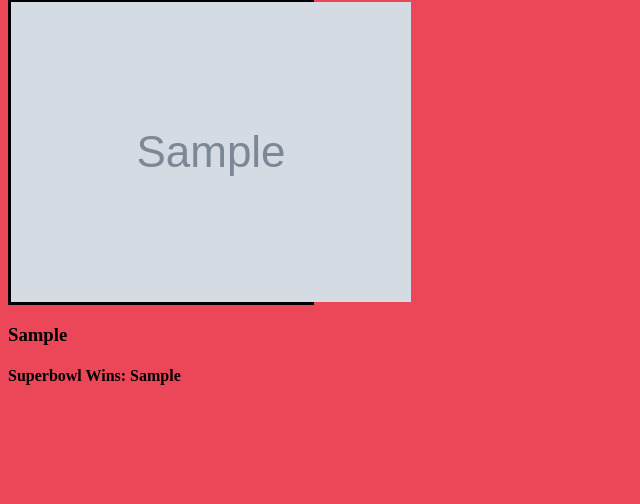
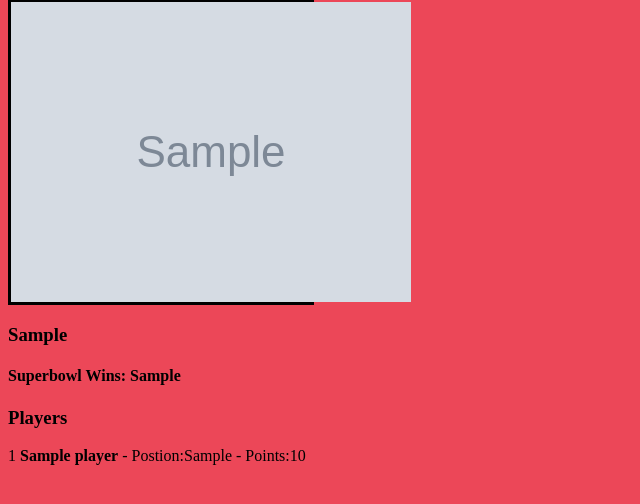
Before and after one commit to Signal-flow12/NFL_Teams, a Django app: page /teams/1/ in a window 1280 px wide. Shown: the part 201-705 px from the top of the page, without its empty margins (0-640 px from the left). Run offline with Django 4.2, Linux system fonts and the light colour scheme; tables that the repository leaves empty hold one stand-in row (Sample ...).

Commit message:
Added players relashionship

```diff
--- a/main_app/admin.py
+++ b/main_app/admin.py
@@ -1,5 +1,6 @@
 from django.contrib import admin
-from .models import Team
+from .models import Team, Players
 
 # Register your models here.
 admin.site.register(Team)
+admin.site.register(Players)
--- a/main_app/models.py
+++ b/main_app/models.py
@@ -13,3 +13,15 @@ class Team(models.Model):
 
     class Meta:
         ordering = ['name']
+
+
+
+class Players(models.Model):
+
+    playername = models.CharField(max_length=150)
+    postion = models.CharField(max_length=100)
+    points = models.IntegerField()
+    team = models.ForeignKey(Team, on_delete=models.CASCADE, related_name="players")
+
+    def __str__(self):
+        return self.playername
--- a/main_app/templates/team_detail.html
+++ b/main_app/templates/team_detail.html
@@ -9,4 +9,27 @@
 <h3>{{team.conference}}</h3>
 <h4>Superbowl Wins: {{team.superbowlwins}}</h4>
 
+<!-- inside container -->
+<div class="detail__songs mb-5">
+    <h3 class="title is-3">Players</h3>
+
+    {% for player in team.players.all %}
+    <div class="song">
+      <span>{{forloop.counter}}</span>
+      <span><b>{{player.playername}}</b></span>
+      <span> - Postion:{{player.postion}}</span>
+      <span> - Points:{{player.points}}</span>
+
+    </div>
+		{% empty %}
+    <article class="message">
+      <div class="message-header">
+        <p>No Players Available</p>
+      </div>
+    </article>
+
+    {% endfor %}
+  </div>
+<!--  above about section  -->
+
 {% endblock %}
```
Also changed, not shown: main_app/templates/teams_list.html (+6 -1 lines), main_app/migrations/0002_players.py (added).
